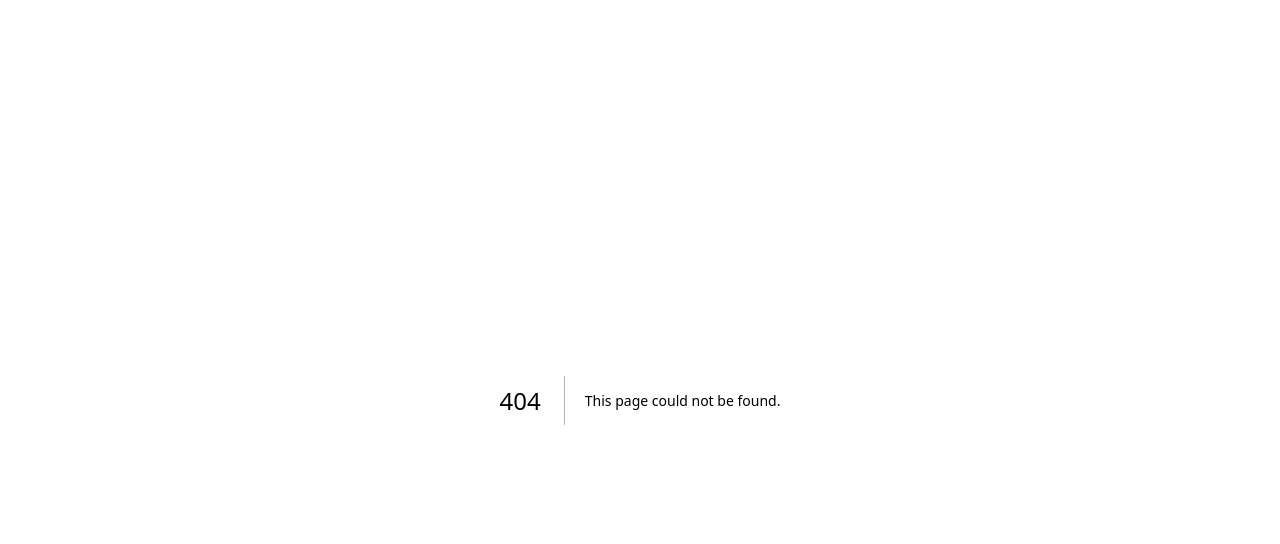
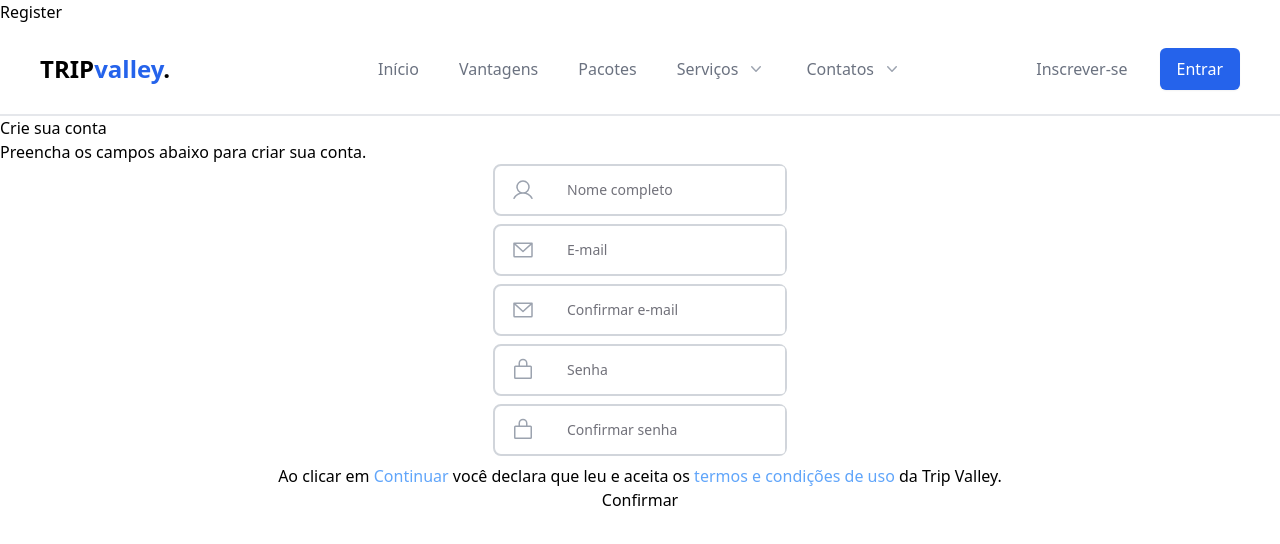
Before and after one commit to lucassb15/TRIP-VALLEY, a Next.js app: page /register in a window 1280 px wide. Before the commit this address had no page. Shown: the top 544 px of the page. Built offline with nearby package versions, Linux system fonts and the light colour scheme.

Commit message:
Criado pagina de registrar

```diff
--- /dev/null
+++ b/src/app/(public)/register/head.tsx
@@ -0,0 +1,9 @@
+export default function Head() {
+  return (
+    <>
+      <meta content="width=device-width, initial-scale=1" name="viewport" />
+      <meta name="description" content="Generated by create next app" />
+      <link rel="icon" href="/favicon.png" />
+    </>
+  )
+}
--- /dev/null
+++ b/src/app/(public)/register/layout.tsx
@@ -0,0 +1,21 @@
+'use client'
+import Link from "next/link"
+
+export default function RootLayout({
+  children,
+}: {
+  children: React.ReactNode
+}) {
+  return (
+    <html lang="pt-BR">
+      {/*
+        <head /> will contain the components returned by the nearest parent
+        head.tsx. Find out more at https://beta.nextjs.org/docs/api-reference/file-conventions/head
+      */}
+
+      <head />
+      <Link href={"/users"}>Register</Link>
+      <body>{children}</body>
+    </html>
+  )
+}
--- /dev/null
+++ b/src/app/(public)/register/page.tsx
@@ -0,0 +1,29 @@
+import Header from "@/components/header";
+import Input from "@/components/form/input";
+import "../../../styles/global.css"
+
+export const metadata = {
+    title: 'TripValley | Registrar',
+}
+
+export default function UserRegister() {
+    return (
+        <>
+            <Header></Header>
+            <div>
+                <h1>Crie sua conta</h1>
+                <p>Preencha os campos abaixo para criar sua conta.</p>
+            </div>
+            <div className="flex flex-col items-center justify-left">
+                <Input iconName="user" type="text" name="name" placeholder="Nome completo" />
+                <Input iconName="mail" type="email" name="email" placeholder="E-mail" />
+                <Input iconName="mail" type="email" name="confirmEmail" placeholder="Confirmar e-mail" />
+                <Input iconName="password" type="password" name="password" placeholder="Senha" />
+                <Input iconName="password" type="password" name="confirmPassword" placeholder="Confirmar senha" />
+                <p>Ao clicar em <span className="text-blue-400 font-medium">Continuar</span> você declara que leu e
+                    aceita os <span className="text-blue-400 font-medium">termos e condições de uso</span> da Trip Valley.</p>
+                <input type="submit" value="Confirmar" />
+            </div>
+        </>
+    )
+}
```
